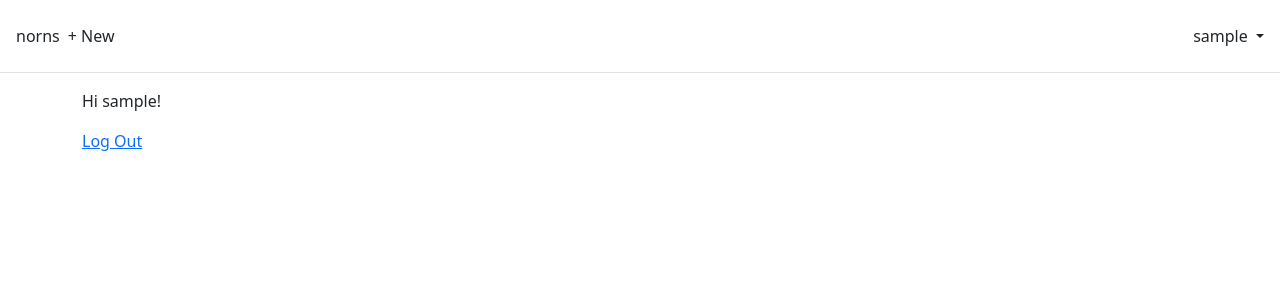
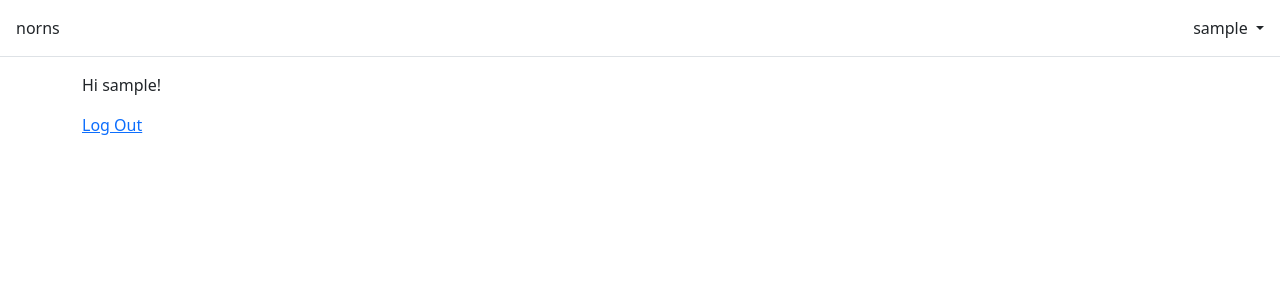
Before and after one commit to norns-dev/norns, a Django app: page / in a window 1280 px wide. Shown: the top 300 px of the page. Run offline with Django 4.2, Linux system fonts and the light colour scheme; the visitor is signed in with stand-in values (Sample User, id 1); parts of the project's set-up code (start-up, migrations or seed data) failed here and were passed over.

Commit message:
Removed copy/paste artifact

```diff
--- a/templates/base.html
+++ b/templates/base.html
@@ -20,7 +20,6 @@
       <ul class="nav col-12 col-lg-auto me-lg-auto mb-2 justify-content-center
           mb-md-0">
         {% if user.is_authenticated %}
-        <li><a href="{% url 'article_new' %}" class="nav-link px-2 link-dark">+ New</a></li>
       </ul>
       <div class="dropdown text-end">
         <a href="#" class="d-block link-dark text-decoration-none dropdown-toggle" id="dropdownUser1"
```
